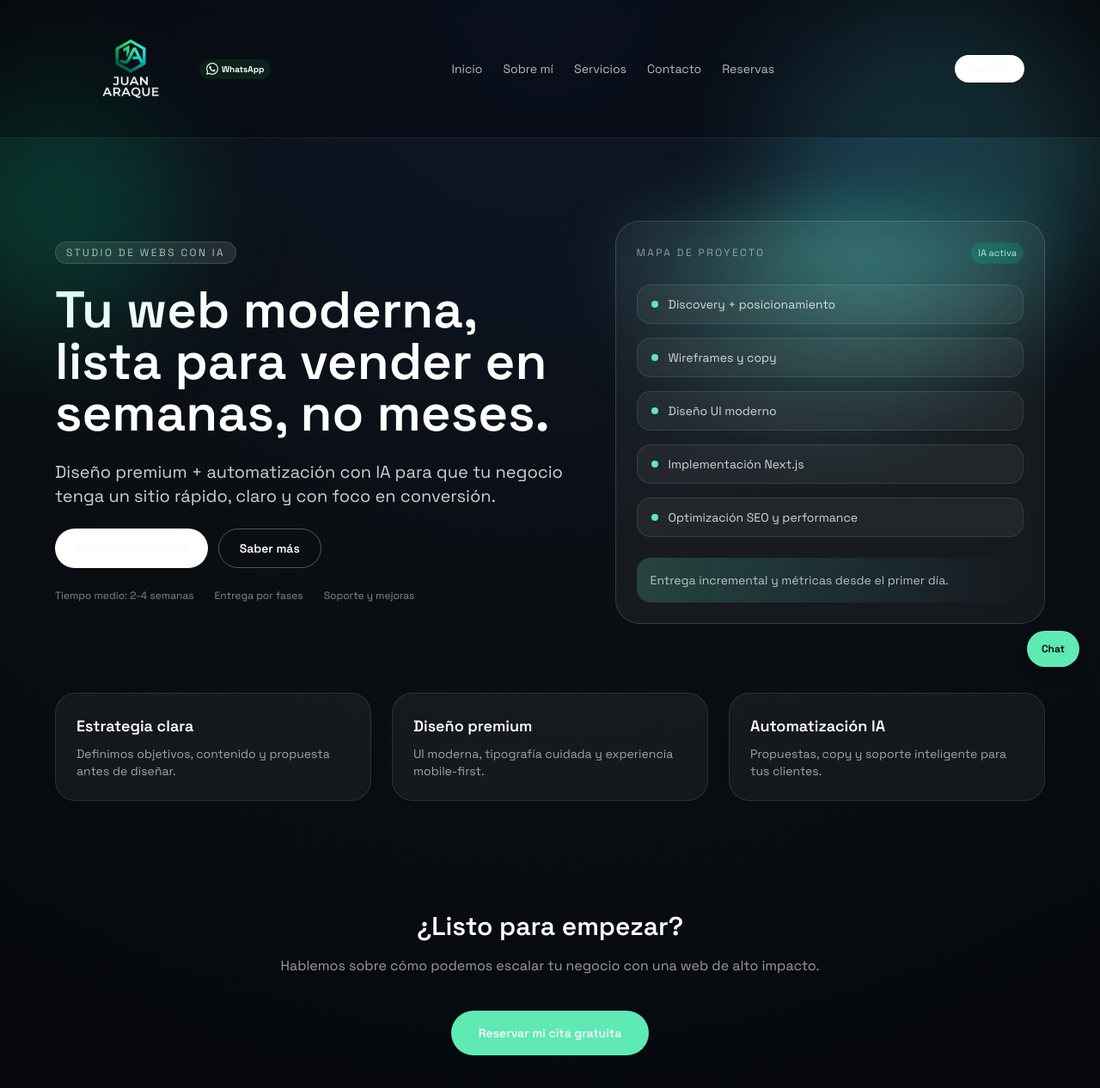
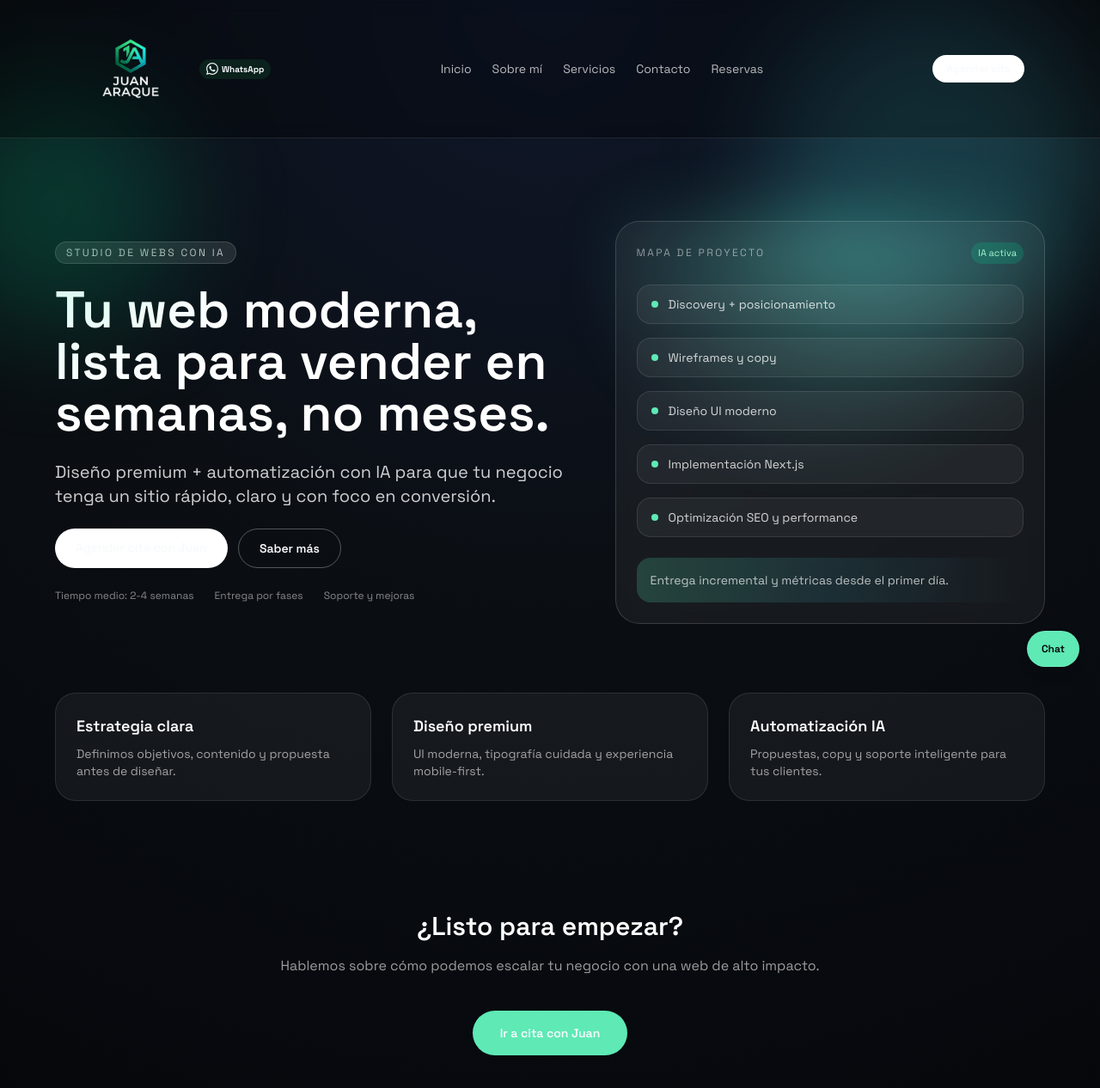
Before and after one commit to jaraque42/nextjs-boilerplate, a Next.js app: page / in a window 1280 px wide. Shown: the top 1266 px of the page at 86% size. Built offline with nearby package versions, Linux system fonts and the light colour scheme.

Commit message:
text: actualizar texto de botones de cita a 'Agendar cita con Juan' e 'Ir a cita con Juan'

```diff
--- a/app/components/Chatbot.tsx
+++ b/app/components/Chatbot.tsx
@@ -75,7 +75,7 @@ export default function Chatbot() {
               href="/reservas"
               className="mt-4 inline-flex w-full justify-center rounded-full bg-white px-4 py-2 text-xs font-semibold text-black hover:bg-white/90"
             >
-              Agendar entrevista
+              Agendar cita con Juan
             </a>
           )}
         </div>
--- a/app/layout.tsx
+++ b/app/layout.tsx
@@ -46,7 +46,7 @@ export default function RootLayout({ children }: { children: React.ReactNode })
                 href="/reservas"
                 className="rounded-full bg-white px-4 py-2 text-xs font-semibold text-black"
               >
-                Agendar
+                Agendar cita
               </a>
             </div>
           </header>
--- a/app/page.tsx
+++ b/app/page.tsx
@@ -21,7 +21,7 @@ export default function Home() {
                 href="/reservas"
                 className="rounded-full bg-white px-6 py-3 text-sm font-semibold text-black transition hover:translate-y-[-1px]"
               >
-                Agendar entrevista
+                Agendar cita con Juan
               </a>
               <a
                 href="/sobre-mi"
@@ -112,7 +112,7 @@ export default function Home() {
             href="/reservas"
             className="rounded-full bg-emerald-300 px-8 py-4 text-sm font-semibold text-black transition hover:scale-[1.02]"
           >
-            Reservar mi cita gratuita
+            Ir a cita con Juan
           </a>
         </div>
       </section>
--- a/app/servicios/page.tsx
+++ b/app/servicios/page.tsx
@@ -43,7 +43,7 @@ export default function Servicios() {
                 href="/reservas"
                 className="mt-6 inline-flex text-sm font-semibold text-emerald-200"
               >
-                Agendar entrevista
+                Agendar cita con Juan
               </a>
             </div>
           ))}
```
